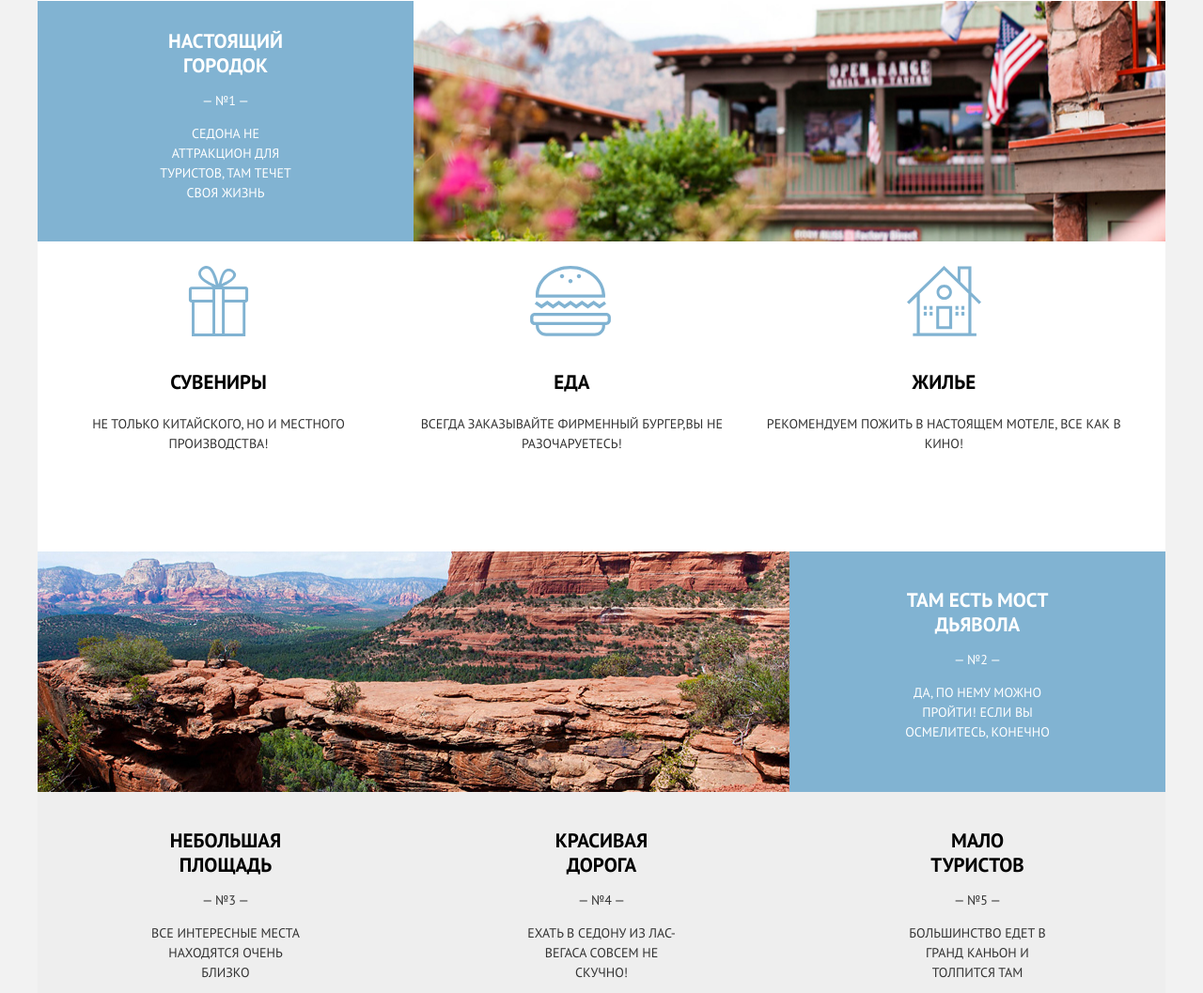
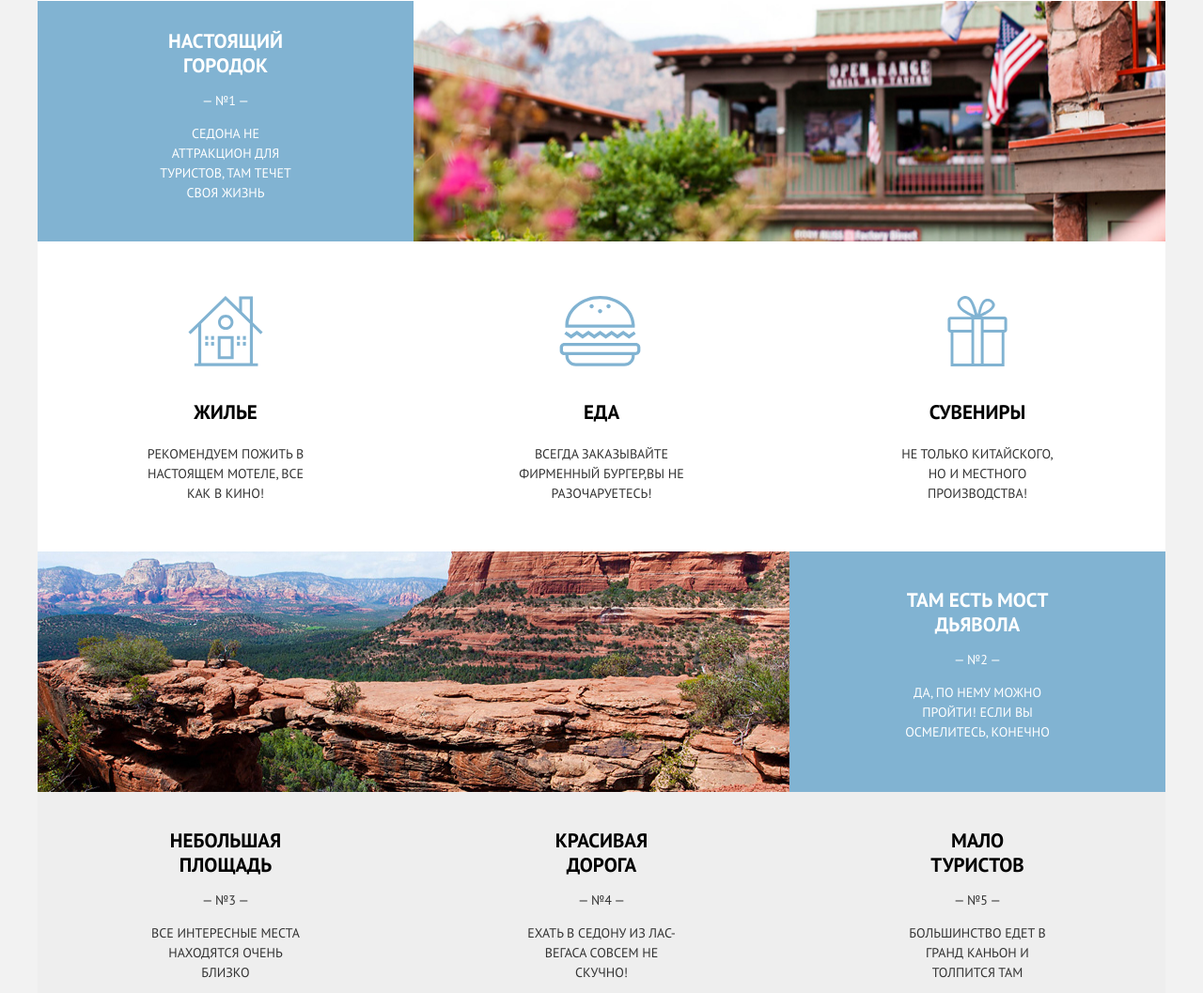
Before and after one commit to Badsergeant/SedonaAdaptive, a website: page source/index.html in a window 1280 px wide. Shown: the part 784-1841 px from the top of the page at 94% size. Drawn offline with nearby package versions, Linux system fonts and the light colour scheme; files that its build step writes are made by us from their sources.

Commit message:
Fix/recommendation__list adaptive cell position for tablet-width

```diff
--- a/source/less/blocks/recommendations.less
+++ b/source/less/blocks/recommendations.less
@@ -1,8 +1,12 @@
 .recommendations {
   background-color: @basic-white;
+  padding: 26px 40px 35px 17px;
 
-
-  padding: 26px 40px 35px 17px;
+  @media (min-width:@tablet-width) {
+    padding: 0;
+    display: flex;
+    justify-content: space-around;
+  }
 
   // @media (min-width:@tablet-width) {
   //   padding: 57px 31px 60px 36px;
@@ -16,8 +20,8 @@
 
   @media (min-width:@tablet-width) {
     display: flex;
-    align-items: center;
-    justify-content: space-between;
+    flex-direction: row-reverse;
+    justify-content: space-around;
   }
 }
 
@@ -33,7 +37,7 @@
   gap: 10px;
 
   @media (min-width:@tablet-width) {
-    min-width: 256px;
+    max-width: 180px;
     grid-template-columns: 1fr;
     grid-template-rows: 75px 112px;
     gap: 26px;
```
